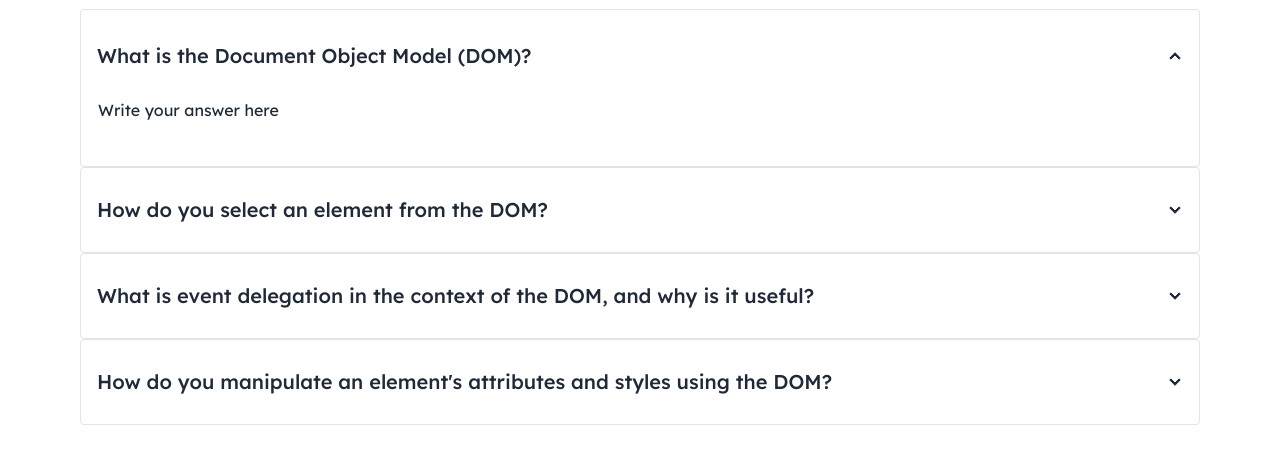
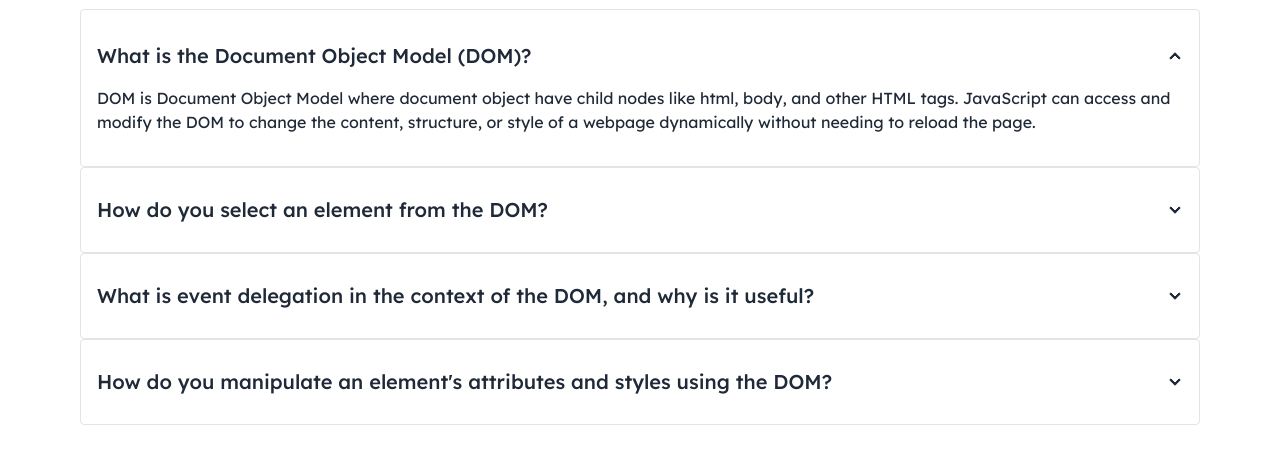
Before and after one commit to Afroza79/assignment-5, a plain HTML site: page blog.html in a window 1280 px wide. Shown: the part 242-706 px from the top of the page. Drawn offline with nearby package versions, Linux system fonts and the light colour scheme; some icons are missing.

Commit message:
added blog questions answers

```diff
--- a/blog.html
+++ b/blog.html
@@ -81,28 +81,47 @@
             <input type="radio" name="my-accordion-2" checked="checked" />
             <div class="collapse-title text-lg xl:text-xl lg:text-xl md:text-xl font-medium">What is the Document Object Model (DOM)?</div>
             <div class="collapse-content">
-            <input type="text" placeholder="Write your answer here" class="input w-full pl-0 placeholder:text-gray-800 focus:outline-none focus:border-none" />
+                <p>
+                    DOM is Document Object Model where document object have child nodes like html, body, and other HTML tags.
+                    JavaScript can access and modify the DOM to change the content, structure, or style of a webpage dynamically without needing to reload the page.
+                </p>
             </div>
           </div>
           <div class="collapse collapse-arrow border-btn_border_color border 2xl:max-w-[2400px] xl:max-w-[1700px] lg:max-w-[1700px] md:max-w-[1700px] mx-auto rounded py-3">
             <input type="radio" name="my-accordion-2" />
             <div class="collapse-title text-lg xl:text-xl lg:text-xl md:text-xl font-medium">How do you select an element from the DOM?</div>
             <div class="collapse-content">
-                <input type="text" placeholder="Write your answer here" class="input w-full pl-0 placeholder:text-gray-800" />
+               <p>There are several methods in JavaScript its depend on the requirements like id, class, tag name, css selector.
+                Examples: Selecting by ID: getElementById(), Selecting by Class: getElementsByClassName(), Selecting by Tag Name: getElementsByTagName()</p>
             </div>
           </div>
           <div class="collapse collapse-arrow border-btn_border_color border 2xl:max-w-[2400px] xl:max-w-[1700px] lg:max-w-[1700px] md:max-w-[1700px] mx-auto rounded py-3">
             <input type="radio" name="my-accordion-2" />
             <div class="collapse-title text-lg xl:text-xl lg:text-xl md:text-xl font-medium">What is event delegation in the context of the DOM, and why is it useful?</div>
             <div class="collapse-content">
-                <input type="text" placeholder="Write your answer here" class="input w-full pl-0 placeholder:text-gray-800" />
+                <p>Event delegation attaching event listeners to multiple child elements, you attach a single event listener to a parent element.event delegation process through three phases like Capturing phase, Target phase, Bubbling phase.
+                <br>
+                <br>
+                Benefits of Event delegation-
+                <br>
+                * Event delegation reduces the number of event listeners needed.
+                <br>
+                * It reduces redundancy, you don’t need to write repetitive event listeners for each element.
+                </p>
             </div>
           </div>
           <div class="collapse collapse-arrow border-btn_border_color border 2xl:max-w-[2400px] xl:max-w-[1700px] lg:max-w-[1700px] md:max-w-[1700px] mx-auto rounded py-3">
             <input type="radio" name="my-accordion-2" />
             <div class="collapse-title text-lg xl:text-xl lg:text-xl md:text-xl font-medium">How do you manipulate an element's attributes and styles using the DOM?</div>
             <div class="collapse-content">
-                <input type="text" placeholder="Write your answer here" class="input w-full pl-0 placeholder:text-gray-800" />
+                <p>Using DOM various JavaScript methods and properties.
+                    <br>
+                    <br>
+                    - Using the classList property adding/removing classes that are defined in an external CSS file like add(), remove(), toggle().
+                    <br>
+                    - Also manipulate the text content or HTML content of an element using properties like innerHTML, textContent, and innerText.
+
+                </p>
             </div>
           </div>
     </main>
```
